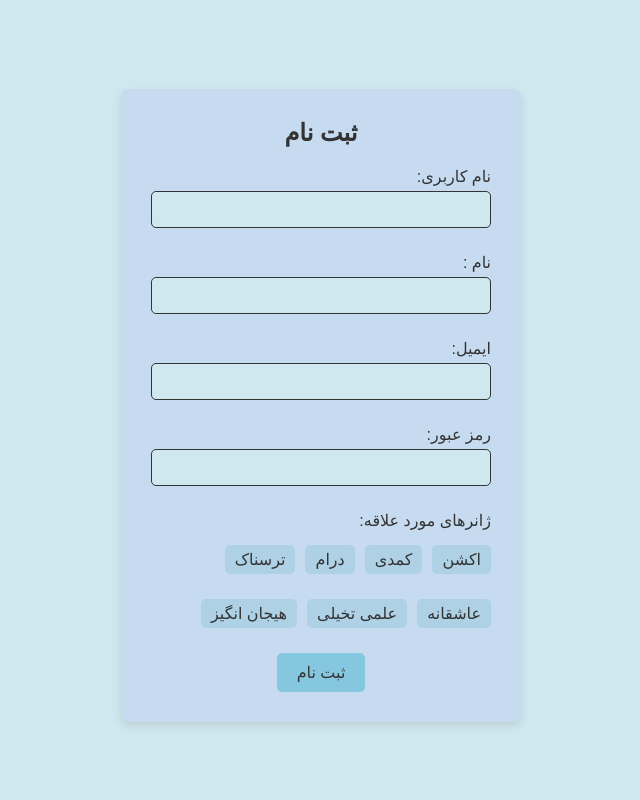
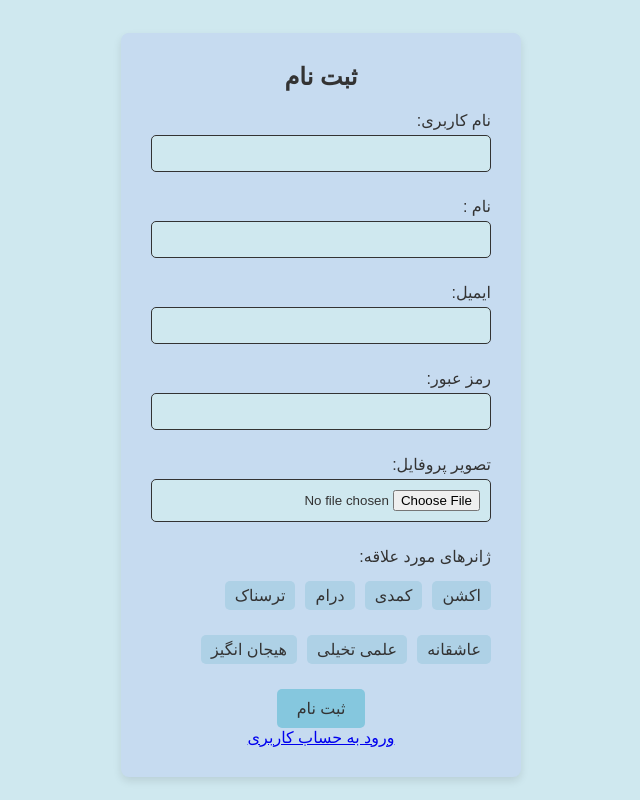
Before and after one commit to HosseinKarimy/MovieExplorer, a PHP site: page /StaticPages/signup.html in a window 1280 px wide. Shown: the whole page, without its empty margins (319-959 px from the left). Run offline with PHP 8.4, Linux system fonts and the light colour scheme.

Commit message:
profile_image added in user registration form

```diff
--- a/StaticPages/signup.html
+++ b/StaticPages/signup.html
@@ -1,5 +1,6 @@
 <!DOCTYPE html>
 <html lang="fa">
+
 <head>
     <meta charset="UTF-8">
     <meta name="viewport" content="width=device-width, initial-scale=1.0">
@@ -7,11 +8,12 @@
     <link rel="stylesheet" href="/assets/css/style.css">
     <link rel="stylesheet" href="/assets/css/signup.css">
 </head>
+
 <body>
     <!-- Registration Form -->
     <section class="registration-section">
         <h2>ثبت نام</h2>
-        <form class="registration-form" action="/PHP/Register.php" method="POST">
+        <form class="registration-form" action="/PHP/Register.php" method="POST" enctype="multipart/form-data">
             <!-- Username Field -->
             <label for="username">نام کاربری:</label>
             <input type="text" id="username" name="username" required>
@@ -27,6 +29,10 @@
             <!-- Password Field -->
             <label for="password">رمز عبور:</label>
             <input type="password" id="password" name="password" required>
+
+            <!-- Profile Image Upload -->
+            <label for="profile_image">تصویر پروفایل:</label>
+            <input type="file" id="profile_image" name="profile_image" accept="image/*">
 
             <!-- Genre Selection -->
             <label>ژانرهای مورد علاقه:</label>
@@ -56,7 +62,9 @@
             <!-- Submit Button -->
             <button type="submit">ثبت نام</button>
         </form>
+        <a href="/StaticPages/login.html">ورود به حساب کاربری</a>
     </section>
     <script src="/assets/js/theme.js"></script>
 </body>
+
 </html>
--- a/assets/css/signup.css
+++ b/assets/css/signup.css
@@ -1,5 +1,3 @@
-
-
 body {
     display: flex;
     justify-content: center;
@@ -29,9 +27,7 @@ body {
     color: #333;
 }
 
-.registration-form input[type="text"],
-.registration-form input[type="email"],
-.registration-form input[type="password"] {
+.registration-form>input {
     width: 100%;
     padding: 10px;
     margin-bottom: 15px;
@@ -62,7 +58,7 @@ body {
 }
 
 /* When checkbox is checked, change label color */
-.genre-selection input[type="checkbox"]:checked + label {
+.genre-selection input[type="checkbox"]:checked+label {
     background-color: red;
     color: white;
 }
```
Also changed, not shown: PHP/Register.php (+30 -4 lines).
